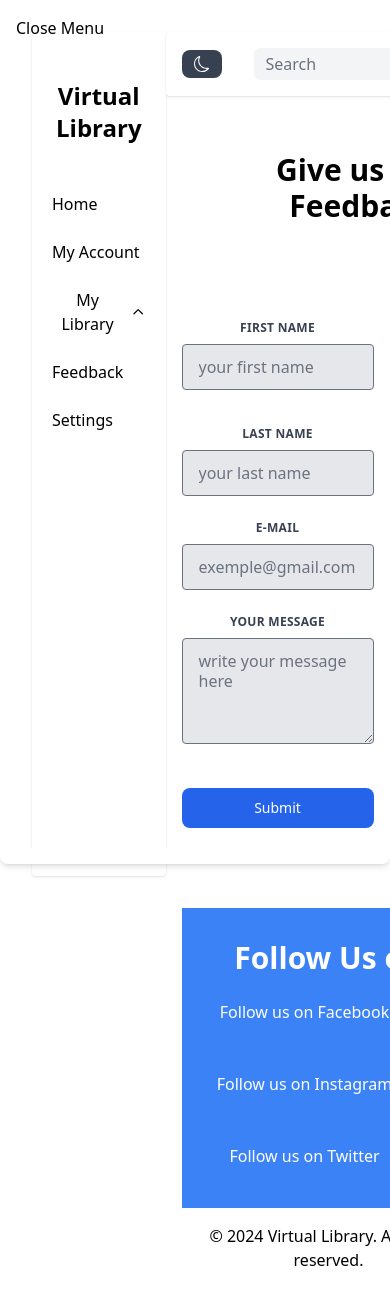
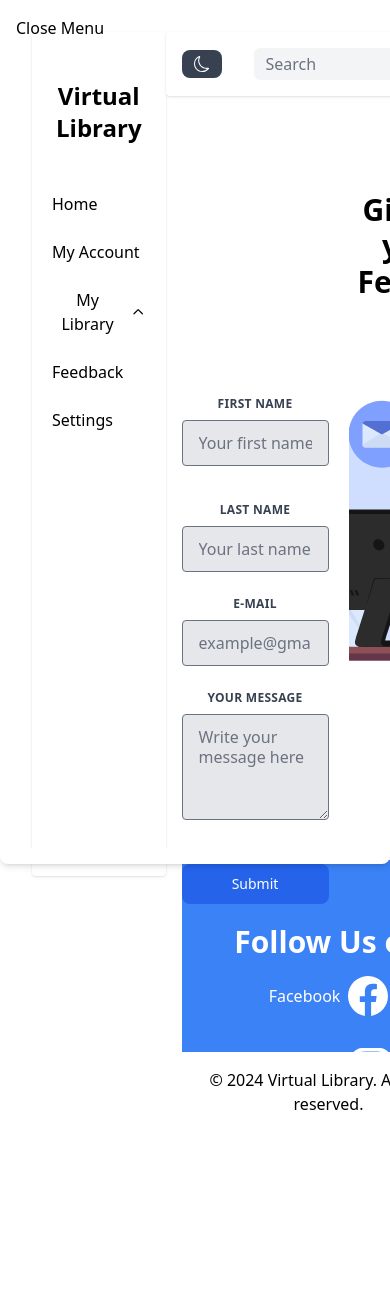
Before and after one commit to IdrisLaabidi/Virtual-Library, a React (Vite) app: page /feedback in a window 390 px wide. Shown: the top 1304 px of the page. After the commit the page ends 1220 px from the top, so only its background shows below. Built offline with nearby package versions, Linux system fonts and the light colour scheme.

Commit message:
fixed some issues in feedback page

```diff
--- a/src/pages/feedbackPage/feedbackPage.jsx
+++ b/src/pages/feedbackPage/feedbackPage.jsx
@@ -1,128 +1,169 @@
+import React from 'react';
+import { useState } from 'react';
 import Lottie from 'react-lottie';
+import Cookies from 'js-cookie';
+
 import feedbackAnimation from '../../assets/feedBack-animation.json';
 
 const FeedbackPage = () => {
+    const [firstname, setFirstName] = useState('');
+    const [lastname, setLastName] = useState('');
+    const [email, setEmail] = useState('');
+    const [message, setMessage] = useState('');
+
+    const id = localStorage.getItem("user_id")
+    const token =Cookies.get("token")
+
+    const handleSubmit = async (e) => {
+        e.preventDefault();
+
+        const feedBack = {
+            user:id,
+            firstname:firstname,
+            lastname:lastname,
+            email:email,
+            message:message,
+        };
+
+        try {
+            const response = await fetch('http://localhost:4000/api/feedback', {
+                method: 'POST',
+                headers: {
+                    'Content-Type': 'application/json',
+                    'Authorization': `Bearer ${token}`,
+                },
+                body: JSON.stringify(feedBack),
+                credentials: "include",
+            });
+
+            if (!response.ok) {
+                throw new Error(`Failed to submit feedback: ${response.statusText}`);
+            }
+
+            const data = await response.json();
+            console.log('Feedback submitted successfully:', data);
+        } catch (error) {
+            console.error('Error during feedback submission:', error);
+        }
+    };
+
     const feedbackLottieAnimationOption = {
         loop: true,
         autoplay: true,
         animationData: feedbackAnimation,
         rendererSettings: {
-          preserveAspectRatio: "xMidYMid slice"
-        }
+            preserveAspectRatio: "xMidYMid slice",
+        },
     };
+
     return (
         <div className="container mx-auto py-8">
-    <h2 className="text-3xl font-bold mb-4 ml-20">Give us your Feedback !</h2>
+            <div className="h-10"></div>
+            <h2 className="text-3xl font-bold mb-4 ml-44">Give us your Feedback!</h2>
             <div className="h-20"></div>
-    <div className='flex'>
-    <form className="w-full max-w-lg">
+            <div className="flex gap-5 max-h-96 h-fit">
+                <div className='w-1/2'>
+                <form className="w-full" onSubmit={handleSubmit}>
                     <div className="flex flex-wrap -mx-3 mb-6">
                         <div className="w-full md:w-1/2 px-3 mb-6 md:mb-0">
-          <label
-            className="block uppercase tracking-wide text-gray-700 text-xs font-bold mb-2"
-            htmlFor="grid-first-name"
-          >
+                            <label className="block uppercase tracking-wide text-gray-700 text-xs font-bold mb-2" htmlFor="grid-first-name">
                                 First Name
                             </label>
                             <input
                                 className="appearance-none block w-full bg-gray-200 text-gray-700 border rounded py-3 px-4 mb-3 leading-tight focus:outline-none focus:bg-white"
                                 id="grid-first-name"
                                 type="text"
-            placeholder="your first name"
+                                placeholder="Your first name"
+                                value={firstname}
+                                onChange={(e) => setFirstName(e.target.value)}
                             />
                         </div>
                         <div className="w-full md:w-1/2 px-3">
-          <label
-            className="block uppercase tracking-wide text-gray-700 text-xs font-bold mb-2"
-            htmlFor="grid-last-name"
-          >
+                            <label className="block uppercase tracking-wide text-gray-700 text-xs font-bold mb-2" htmlFor="grid-last-name">
                                 Last Name
                             </label>
                             <input
-            className="appearance-none block w-full bg-gray-200 text-gray-700 border rounded py-3 px-4 leading-tight focus:outline-none focus:bg-white focus:border-gray-500"
+                                className="appearance-none block w-full bg-gray-200 text-gray-700 border rounded py-3 px-4 leading-tight focus:outline-none focus:bg-white"
                                 id="grid-last-name"
                                 type="text"
-            placeholder="your last name"
+                                placeholder="Your last name"
+                                value={lastname}
+                                onChange={(e) => setLastName(e.target.value)}
                             />
                         </div>
                     </div>
                     <div className="mb-6">
-        <label
-          className="block uppercase tracking-wide text-gray-700 text-xs font-bold mb-2"
-          htmlFor="grid-email"
-        >
+                        <label className="block uppercase tracking-wide text-gray-700 text-xs font-bold mb-2" htmlFor="grid-email">
                             E-mail
                         </label>
                         <input
                             className="appearance-none block w-full bg-gray-200 text-gray-700 border rounded py-3 px-4 leading-tight focus:outline-none focus:bg-white focus:border-gray-500"
                             id="grid-email"
                             type="email"
-          placeholder="exemple@gmail.com"
+                            placeholder="example@gmail.com"
+                            value={email}
+                            onChange={(e) => setEmail(e.target.value)}
                         />
                     </div>
-      <div className="mb-6 flex flex-col ">
-        <label
-          className="block uppercase tracking-wide text-gray-700 text-xs font-bold mb-2"
-          htmlFor="grid-feedback"
-        >
+                    <div className="mb-6 flex flex-col">
+                        <label className="block uppercase tracking-wide text-gray-700 text-xs font-bold mb-2" htmlFor="grid-feedback">
                             Your message
                         </label>
                         <textarea
                             className="appearance-none block w-full bg-gray-200 text-gray-700 border rounded py-3 px-4 leading-tight focus:outline-none focus:bg-white focus:border-gray-500"
                             id="grid-feedback"
                             rows="4"
-          placeholder="write your message here"
+                            placeholder="Write your message here"
+                            value={message}
+                            onChange={(e) => setMessage(e.target.value)}
                         ></textarea>
                     </div>
                     <div className="h-5"></div>
-      <div class="flex items-center justify-center">
+                    <div className="flex items-center justify-center">
                         <button
                             className="w-48 text-white bg-blue-600 hover:bg-blue-700 focus:ring-4 focus:outline-none focus:ring-blue-300 font-medium rounded-lg text-sm px-5 py-2.5 text-center"
-        type="button"
+                            type="submit" // Changed to "submit"
                         >
                             Submit
                         </button>
                     </div>
                 </form>
-    <div className="flex items-center justify-center ml-40 ">
+                </div>
+                <div className="flex items-center justify-center w-1/2 pb-40">
                     <Lottie
                         options={feedbackLottieAnimationOption}
                         height={400}
-            width={400}
+                        width={600}
                     />
                 </div>
             </div>
             <div className="h-20"></div>
-      {/* Additional social media section */}
-      <section className="py-8 bg-blue-500 dark:bg-gray-900">
-        <div className="container mx-auto text-center">
-          <h2 className="text-3xl font-semibold mb-4 text-white">Follow Us on </h2>
-          <div className="grid grid-cols-1 md:grid-cols-2 lg:grid-cols-3 gap-8">
-            {/* Facebook */}
-            <a href="https://www.facebook.com/Miri.Rayen/" className="flex items-center justify-center space-x-2 text-white">
-              <span>Follow us on Facebook</span>
-              <svg xmlns="http://www.w3.org/2000/svg" width="40" height="40" fill="white" className="bi bi-facebook" viewBox="0 0 16 16">
-                {/* Facebook icon path */}
+            <section class="py-16 bg-blue-500 dark:bg-gray-900 h-48">
+            <div class="container mx-auto text-center">
+                <h2 class="text-3xl font-semibold mb-4 text-white">Follow Us on </h2>
+                <div class="grid grid-cols-1 md:grid-cols-2 lg:grid-cols-3 gap-8">
+                <a href='https://www.facebook.com/Miri.Rayen/' class="flex items-center justify-center space-x-2 text-white">
+                    <span>Facebook</span>
+                    <svg xmlns="http://www.w3.org/2000/svg" width="40" height="40" fill="white" class="bi bi-facebook" viewBox="0 0 16 16">
+                    <path d="M16 8.049c0-4.446-3.582-8.05-8-8.05C3.58 0-.002 3.603-.002 8.05c0 4.017 2.926 7.347 6.75 7.951v-5.625h-2.03V8.05H6.75V6.275c0-2.017 1.195-3.131 3.022-3.131.876 0 1.791.157 1.791.157v1.98h-1.009c-.993 0-1.303.621-1.303 1.258v1.51h2.218l-.354 2.326H9.25V16c3.824-.604 6.75-3.934 6.75-7.951"/>
                     </svg>
                 </a>
-            {/* Instagram */}
-            <a href="https://www.instagram.com/Miri.Rayen/" className="flex items-center justify-center space-x-2 text-white">
-              <span>Follow us on Instagram</span>
-              <svg xmlns="http://www.w3.org/2000/svg" width="40" height="40" fill="currentColor" className="bi bi-instagram" viewBox="0 0 16 16">
-                {/* Instagram icon path */}
+                <a href='https://www.instagram.com/Miri.Rayen/' class="flex items-center justify-center space-x-2 text-white">
+                    <span>Instagram</span>
+                    <svg xmlns="http://www.w3.org/2000/svg" width="40" height="40" fill="currentColor" class="bi bi-instagram" viewBox="0 0 16 16">
+                    <path d="M8 0C5.829 0 5.556.01 4.703.048 3.85.088 3.269.222 2.76.42a3.9 3.9 0 0 0-1.417.923A3.9 3.9 0 0 0 .42 2.76C.222 3.268.087 3.85.048 4.7.01 5.555 0 5.827 0 8.001c0 2.172.01 2.444.048 3.297.04.852.174 1.433.372 1.942.205.526.478.972.923 1.417.444.445.89.719 1.416.923.51.198 1.09.333 1.942.372C5.555 15.99 5.827 16 8 16s2.444-.01 3.298-.048c.851-.04 1.434-.174 1.943-.372a3.9 3.9 0 0 0 1.416-.923c.445-.445.718-.891.923-1.417.197-.509.332-1.09.372-1.942C15.99 10.445 16 10.173 16 8s-.01-2.445-.048-3.299c-.04-.851-.175-1.433-.372-1.941a3.9 3.9 0 0 0-.923-1.417A3.9 3.9 0 0 0 13.24.42c-.51-.198-1.092-.333-1.943-.372C10.443.01 10.172 0 7.998 0zm-.717 1.442h.718c2.136 0 2.389.007 3.232.046.78.035 1.204.166 1.486.275.373.145.64.319.92.599s.453.546.598.92c.11.281.24.705.275 1.485.039.843.047 1.096.047 3.231s-.008 2.389-.047 3.232c-.035.78-.166 1.203-.275 1.485a2.5 2.5 0 0 1-.599.919c-.28.28-.546.453-.92.598-.28.11-.704.24-1.485.276-.843.038-1.096.047-3.232.047s-2.39-.009-3.233-.047c-.78-.036-1.203-.166-1.485-.276a2.5 2.5 0 0 1-.92-.598 2.5 2.5 0 0 1-.6-.92c-.109-.281-.24-.705-.275-1.485-.038-.843-.046-1.096-.046-3.233s.008-2.388.046-3.231c.036-.78.166-1.204.276-1.486.145-.373.319-.64.599-.92s.546-.453.92-.598c.282-.11.705-.24 1.485-.276.738-.034 1.024-.044 2.515-.045zm4.988 1.328a.96.96 0 1 0 0 1.92.96.96 0 0 0 0-1.92m-4.27 1.122a4.109 4.109 0 1 0 0 8.217 4.109 4.109 0 0 0 0-8.217m0 1.441a2.667 2.667 0 1 1 0 5.334 2.667 2.667 0 0 1 0-5.334"/>
                     </svg>
                 </a>
-            {/* Twitter */}
-            <a href="https://twitter.com/Miri_Rayen" className="flex items-center justify-center space-x-2 text-white">
-              <span>Follow us on Twitter</span>
-              <svg xmlns="http://www.w3.org/2000/svg" width="40" height="40" fill="white" className="bi bi-twitter" viewBox="0 0 16 16">
-                {/* Twitter icon path */}
+                <a href='https://twitter.com/Miri_Rayen' class="flex items-center justify-center space-x-2 text-white">
+                    <span>Twitter</span>
+                    <svg xmlns="http://www.w3.org/2000/svg" width="40" height="40" fill="white" class="bi bi-twitter" viewBox="0 0 16 16">
+                    <path d="M5.026 15c6.038 0 9.341-5.003 9.341-9.334 0-.14 0-.282-.006-.422A6.685 6.685 0 0 0 16 3.542a6.658 6.658 0 0 1-1.889.518 3.301 3.301 0 0 0 1.447-1.817 6.533 6.533 0 0 1-2.087.793A3.286 3.286 0 0 0 7.875 6.03a9.325 9.325 0 0 1-6.767-3.429 3.289 3.289 0 0 0 1.018 4.382A3.323 3.323 0 0 1.64 6.575v.045a3.288 3.288 0 0 0 2.632 3.218 3.203 3.203 0 0 1-.865.115 3.23 3.23 0 0 1-.614-.057 3.283 3.283 0 0 0 3.067 2.277A6.588 6.588 0 0 1.78 13.58a6.32 6.32 0 0 1-.78-.045A9.344 9.344 0 0 0 5.026 15z"/>
                     </svg>
                 </a>
                 </div>
             </div>
         </section>
-      <footer className="py-4 text-white dark:bg-gray-800 ">
+            <footer className="py-4 text-white dark:bg-gray-800">
                 <div className="container mx-auto text-center text-black dark:text-white">
                     <p>&copy; {new Date().getFullYear()} Virtual Library. All rights reserved.</p>
                 </div>
```
Lines whose indentation alone changed are shown as unchanged.
